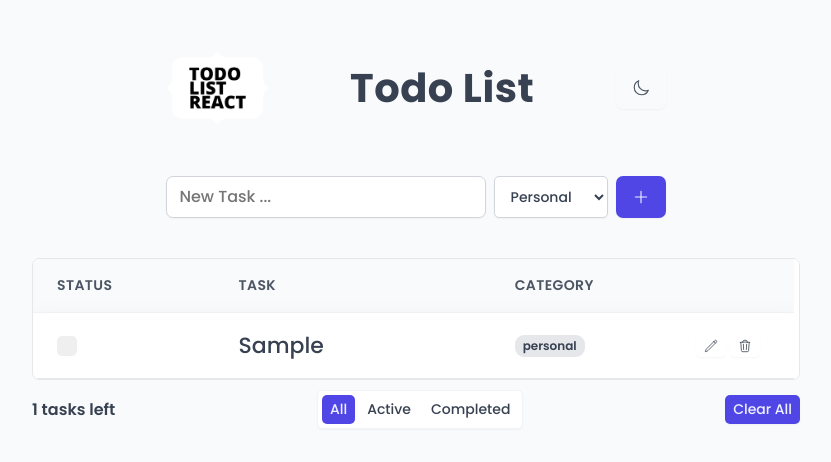
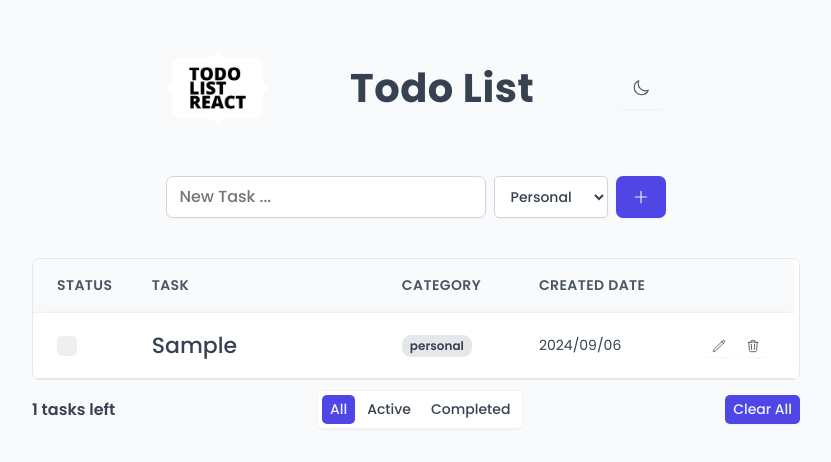
Before and after one commit to stevenHuang0604/todo-list-react, a React (Vite) app: page / in a window 1280 px wide. Both pictures are taken after typing "Sample" into the empty fields and a click on the button 864 px from the left and 197 px from the top of the page. Shown: the top 462 px of the page, without its empty margins (224-1055 px from the left). Built offline with nearby package versions, Linux system fonts and the light colour scheme.

Commit message:
feat: display task created date on the list

```diff
--- a/src/styles/List.module.css
+++ b/src/styles/List.module.css
@@ -21,7 +21,7 @@
   letter-spacing: 0.4px;
 
   display: grid;
-  grid-template-columns: 2fr 3.2fr 2fr 1fr;
+  grid-template-columns: 1fr 3.2fr 1.6fr 2fr 1fr;
   column-gap: 2.4rem;
   align-items: center;
   transition: none;
--- a/src/styles/ListItem.module.css
+++ b/src/styles/ListItem.module.css
@@ -6,7 +6,7 @@
   gap: 0.6rem; */
 
   display: grid;
-  grid-template-columns: 2fr 3.2fr 2fr 1fr;
+  grid-template-columns: 1fr 3.2fr 1.6fr 2fr 1fr;
   column-gap: 2.4rem;
   align-items: center;
   transition: none;
--- a/src/ui/List.jsx
+++ b/src/ui/List.jsx
@@ -36,6 +36,7 @@ function List() {
         <div>Status</div>
         <div>Task</div>
         <div>Category</div>
+        <div>Created Date</div>
         <div></div>
       </header>
       <ul className={styles.list}>
--- a/src/ui/ListItem.jsx
+++ b/src/ui/ListItem.jsx
@@ -17,6 +17,18 @@ function ListItem({ task }) {
       ref.current.focus();
     }
   }, [isEditing]);
+
+  function formatDate(date) {
+    date = new Date(date);
+    let year = date.getFullYear();
+    let month = date.getMonth() + 1;
+    let day = date.getDate();
+
+    if (month < 10) month = `0${month}`;
+    if (day < 10) day = `0${day}`;
+
+    return `${year}/${month}/${day}`;
+  }
 
   // Toggle the task completed or not
   function handleComplete() {
@@ -106,7 +118,9 @@ function ListItem({ task }) {
 
       <span className={`${styles.category} ${styles[`category--${task.category}`]}`}>{task.category}</span>
 
-      <div className={styles['list__item-operation']}>
+      <span>{formatDate(task.createdAt)}</span>
+
+      <span className={styles['list__item-operation']}>
         <Button size='small' type='secondary' onClick={handleEdit} ref={editRef}>
           <HiOutlinePencil />
         </Button>
@@ -114,7 +128,7 @@ function ListItem({ task }) {
         <Button size='small' type='secondary' onClick={handleDelete}>
           <HiOutlineTrash />
         </Button>
-      </div>
+      </span>
     </li>
   );
 }
```
